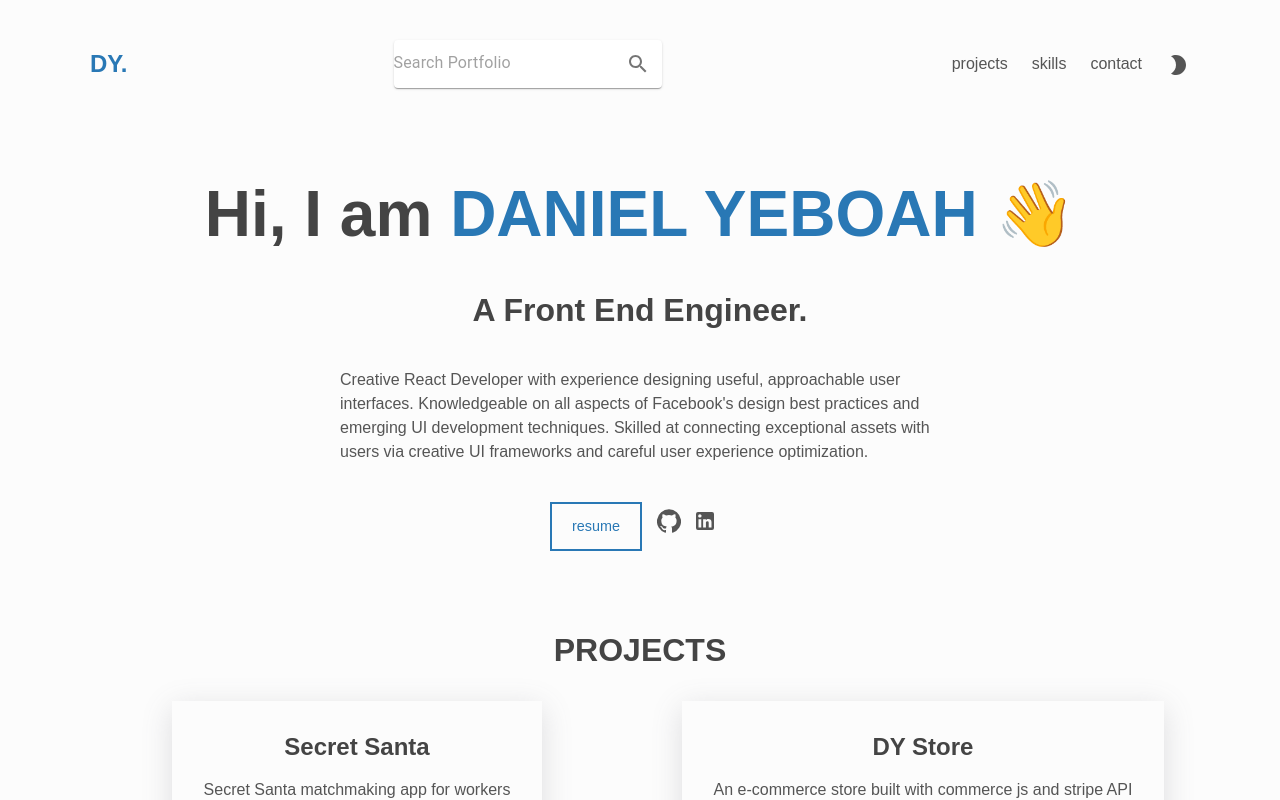
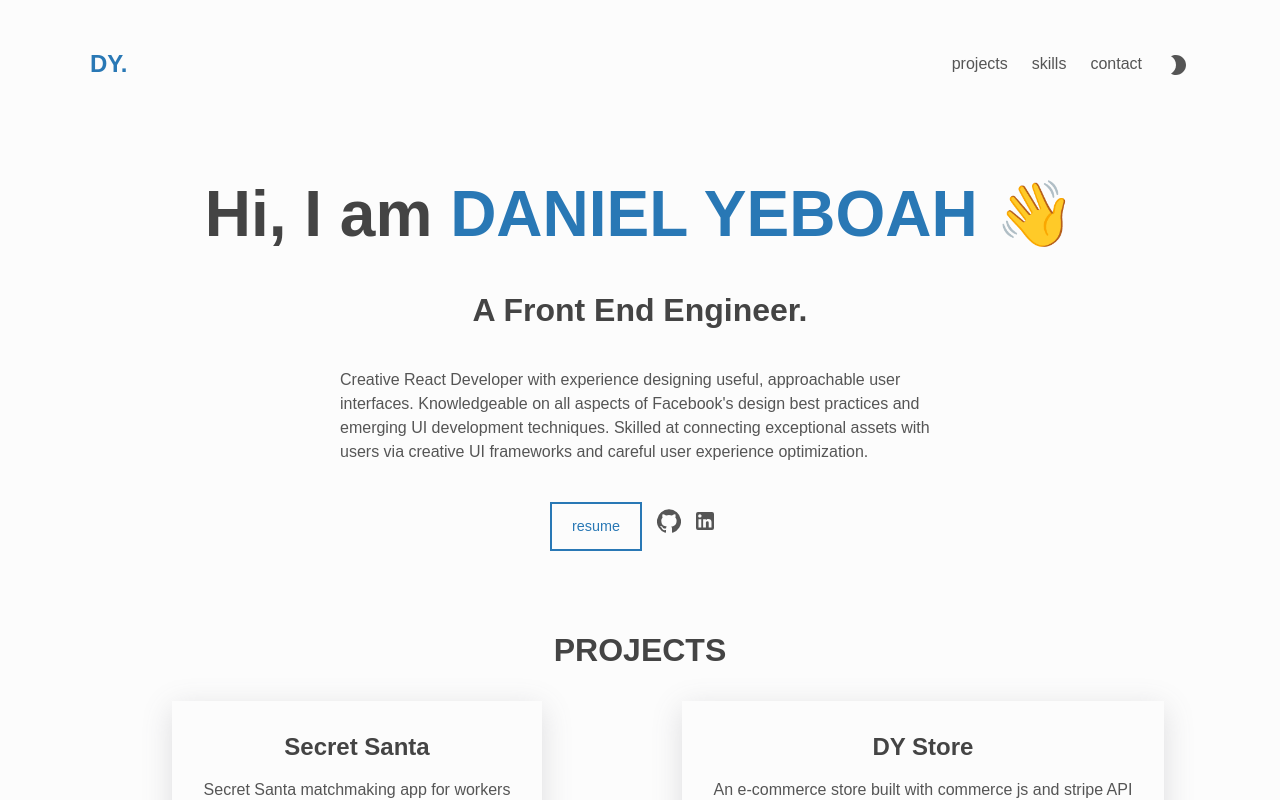
Before and after one commit to dyofficial/portfolio, a React (Create React App) app: page / in a window 1280 px wide. Shown: the top 800 px of the page. Built offline with nearby package versions, Linux system fonts and the light colour scheme.

Commit message:
Removed search-bar

```diff
--- a/src/components/Header/Header.js
+++ b/src/components/Header/Header.js
@@ -1,6 +1,6 @@
 import { header } from '../../portfolio';
 import Navbar from '../Navbar/Navbar';
-import SearchBar from '../Search/SearchBar';
+// import SearchBar from '../Search/SearchBar';
 import './Header.css';
 
 const Header = () => {
@@ -17,7 +17,7 @@ const Header = () => {
           title
         )}
       </h3>
-      <SearchBar />
+      {/* <SearchBar /> */}
       <Navbar />
     </header>
   );
```
